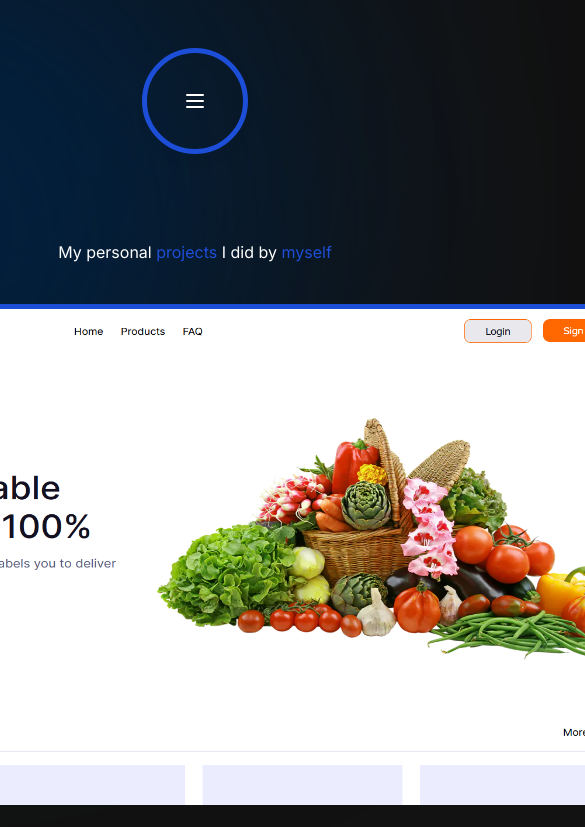
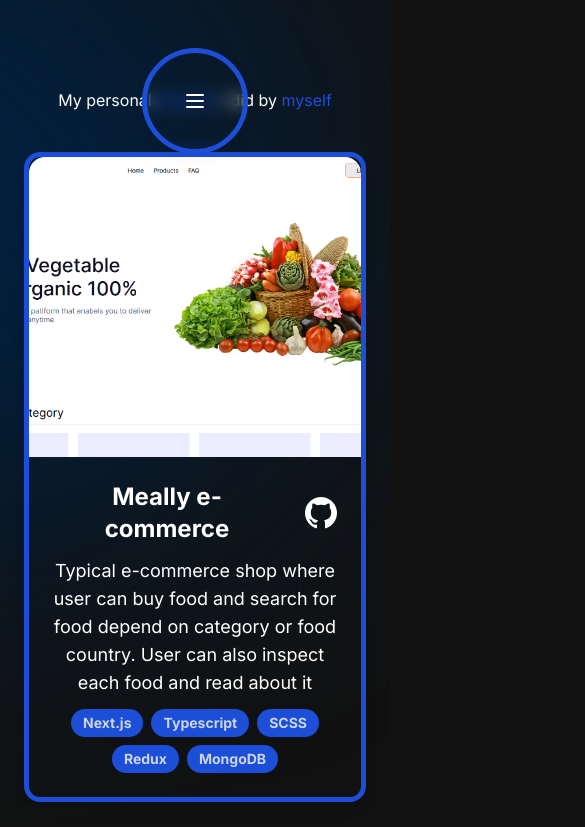
Before and after one commit to Peterr181/peterr181.github.io, a Next.js app: page /projects in a window 390 px wide. Shown: the top 827 px of the page, 585 px wide, since content can reach past the window. Built offline with nearby package versions, Linux system fonts and the light colour scheme.

Commit message:
make projects section better visible

```diff
--- a/app/projects/page.tsx
+++ b/app/projects/page.tsx
@@ -5,24 +5,24 @@
 
 const Page = () => {
   return (
-    <section className="flex min-h-screen flex-col items-center justify-between p-24 text-white">
-      <div className="mt-36  text-center sm:mb-0 scroll-mt-[100rem] ">
+    <section className="flex min-h-screen flex-col items-center justify-between p-6 sm:p-12 md:p-16 lg:p-24 text-white">
+      <div className="mt-16 lg:mt-36 text-center sm:mb-0 m-auto max-w-[1200px]">
         <h2 className="lg:text-4xl text-md mb-10">
           My personal<span className="text-[#1d4ed8]"> projects</span> I did by{" "}
           <span className="text-[#1d4ed8]">myself</span>
         </h2>
 
-        <div className="grid xl:grid-cols-1 md:grid-cols-1 gap-20 ">
+        <div className="grid xl:grid-cols-2 lg:grid-cols-2 md:grid-cols-1 sm:grid-cols-1 gap-12">
           {projectsData.map((project, index) => (
             <div
               key={index}
-              className="flex flex-col items-center bg-transparent h-full animated-text shadow-lg rounded-2xl  border-[0.35rem] border-[#1d4ed8] w-[70rem] "
+              className="flex flex-col items-center bg-transparent h-full animated-text shadow-lg rounded-2xl border-[0.35rem] border-[#1d4ed8] w-full"
             >
-              <div className="w-full h-[31rem]">
+              <div className="w-full h-[300px]">
                 <img
                   src={project.image}
                   alt={`Project Image for ${project.name}`}
-                  className="w-full h-full "
+                  className="w-full h-full object-cover rounded-t-2xl"
                 />
               </div>
 
@@ -43,13 +43,13 @@
                   </a>
                 </div>
                 <p className="text-lg">{project.description}</p>
-                <div className="lg:flex grid grid-cols-2  items-center gap-6">
+                <div className="flex flex-wrap justify-center items-center gap-2">
                   {project.stack.map((tech, techIndex) => (
                     <div
-                      className="flex items-center rounded-full bg-[#1d4ed8] px-3 py-1 text-xs font-medium leading-5 text-white "
+                      className="flex items-center rounded-full bg-[#1d4ed8] px-3 py-1 text-xs font-medium leading-5 text-white"
                       key={techIndex}
                     >
-                      <p className="relative  inline-flex items-center text-sm font-bold text-slate-300 hover:text-violet cursor-pointer focus-visible:text-[#1d4ed8] ">
+                      <p className="text-sm font-bold text-slate-300 hover:text-violet cursor-pointer">
                         {tech}
                       </p>
                     </div>
@@ -59,6 +59,7 @@
             </div>
           ))}
         </div>
+
         <div className="flex justify-center mt-9">
           <a
             href="https://github.com/Peterr181"
```
